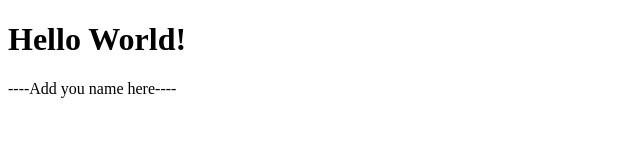
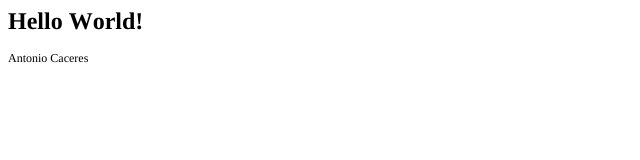
Before and after one commit to DS4200-S23-Class/ic-01-AntonioCaceres17, a plain HTML site: page index.html in a window 1280 px wide. Shown: the whole page, without its empty margins (0-640 px from the left). Drawn offline with Linux system fonts and the light colour scheme.

Commit message:
change name

```diff
--- a/index.html
+++ b/index.html
@@ -1,14 +1,18 @@
-<!DOCTYPE html>
+<!DOCTYPE html PUBLIC "-//W3C//DTD HTML 4.01//EN" "http://www.w3.org/TR/html4/strict.dtd">
 <html>
+<head>
+  <meta http-equiv="Content-Type" content="text/html; charset=utf-8">
+  <meta http-equiv="Content-Style-Type" content="text/css">
+  <title></title>
+  <meta name="Generator" content="Cocoa HTML Writer">
+  <meta name="CocoaVersion" content="2113.3">
+  <style type="text/css">
+    p.p2 {margin: 0.0px 0.0px 12.0px 0.0px; font: 12.0px Times; color: #000000; -webkit-text-stroke: #000000}
+    span.s1 {font-kerning: none}
+  </style>
+</head>
 <body>
-
-<h1>Hello World!</h1>
-
-<p>
-
-----Add you name here----
-
-</p>
-
+<h1 style="margin: 0.0px 0.0px 16.1px 0.0px; font: 24.0px Times; color: #000000; -webkit-text-stroke: #000000"><span class="s1"><b>Hello World!</b></span></h1>
+<p class="p2"><span class="s1">Antonio Caceres</span></p>
 </body>
 </html>
```
